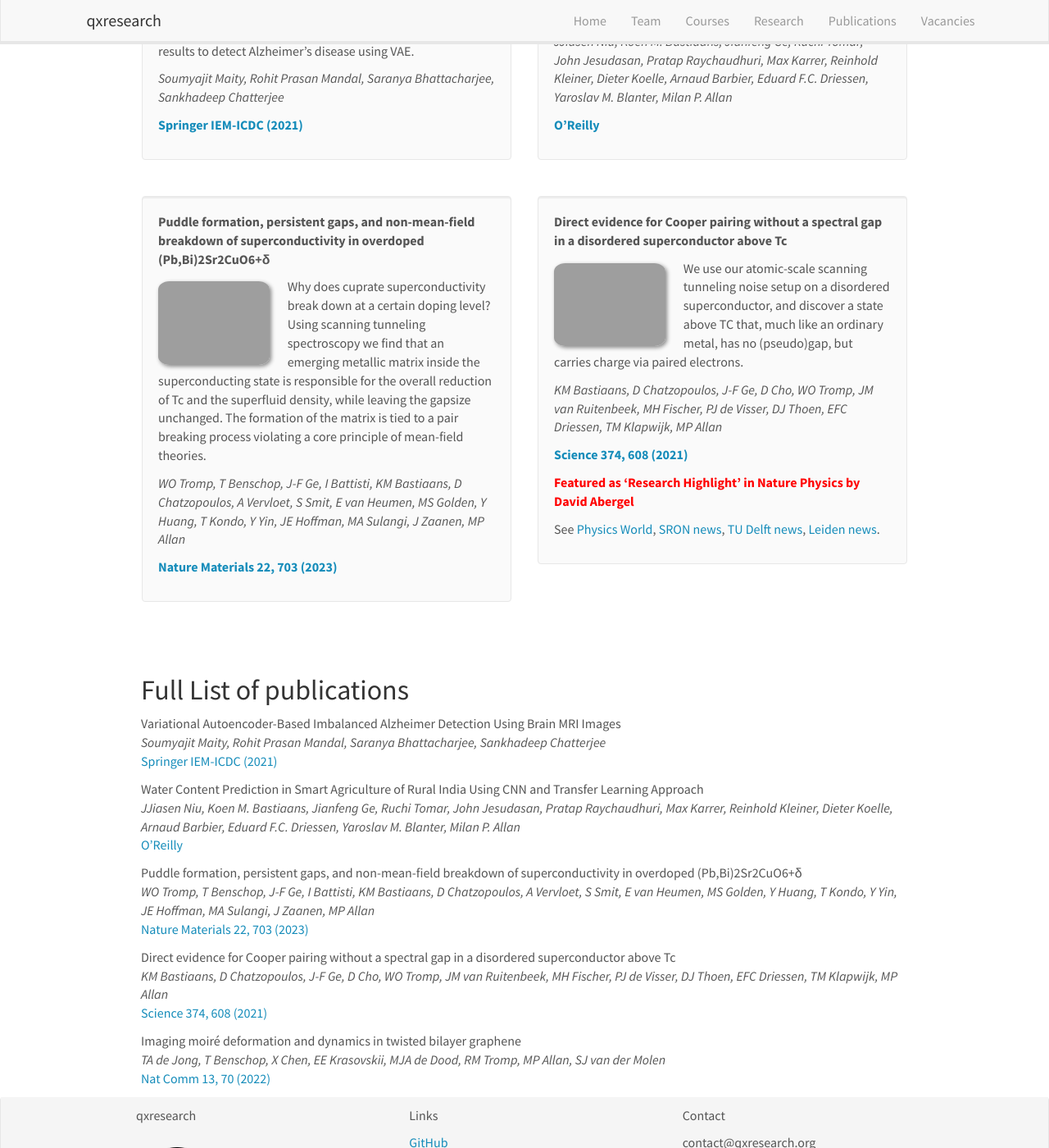
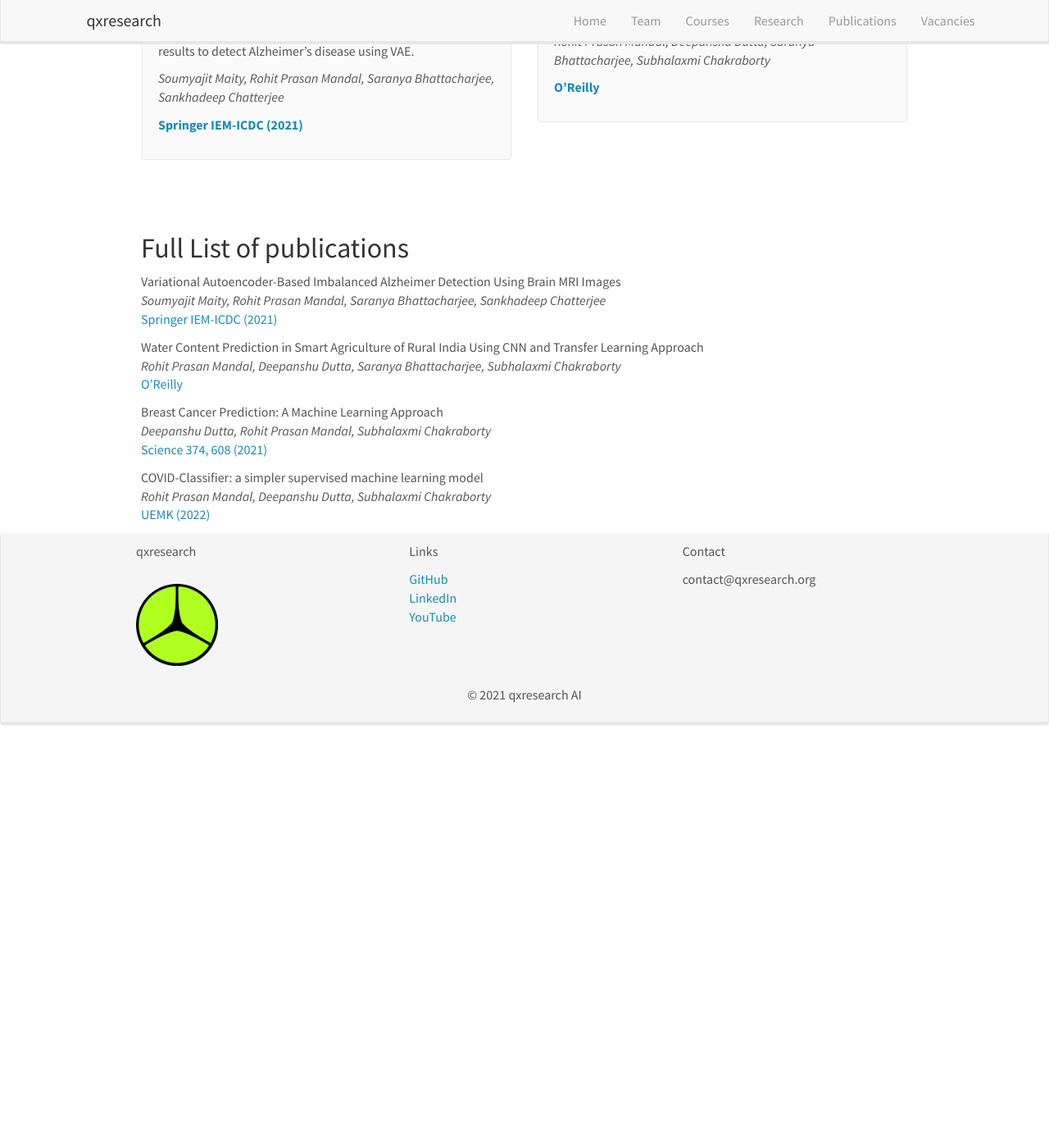
Before and after one commit to qxresearch/qxresearch.github.io, a Jekyll site: the page built from _pages/publications.md, in a window 1280 px wide and 1400 px high, scrolled down 770 px. Shown: the whole window at 82% size. Built offline with Jekyll 4.4.1, drawn with Linux system fonts in a browser that asks for light colours; nearby versions of some CDN libraries; after the commit the page ends 1676 px from its top, so only the background shows below that.

Commit message:
Update publist.yml

```diff
--- a/_data/publist.yml
+++ b/_data/publist.yml
@@ -11,38 +11,29 @@
 - title: "Water Content Prediction in Smart Agriculture of Rural India Using CNN and Transfer Learning Approach"
   image: 8.jpg
   description: "Soil moisture prediction is one of the emerging fields in the domain of smart agriculture. Ample moisture levels are of high importance to yields; thus, plants will not grow and develop with inadequate soil moisture, which influences soil temperature and heat capacity and also prevents soil from weathering. Accurate soil moisture detection can lead to proper growth of all kinds of trees and crops. In this chapter, we have implemented a deep learning and few transfer learning algorithms, such as convolutional neural network (CNN), VGGNet (VGG-16, VGG-19), Inception v3, ResNet50, Xception for prediction of soil moisture based on a very small custom dataset of 626 field images of rural India over a period of 10 days, both with and without the effect of data augmentation. We have also demonstrated how these pretrained algorithms save both time and resources compared to traditional deep learning models. Here, multiclass classification is considered based on three different classes, viz. “dry,” “wet,” “extremely wet."
-  authors: JJiasen Niu, Koen M. Bastiaans, Jianfeng Ge, Ruchi Tomar, John Jesudasan, Pratap Raychaudhuri, Max Karrer, Reinhold Kleiner, Dieter Koelle, Arnaud Barbier, Eduard F.C. Driessen, Yaroslav M. Blanter, Milan P. Allan
+  authors: Rohit Prasan Mandal, Deepanshu Dutta, Saranya Bhattacharjee, Subhalaxmi Chakraborty
   link:
-    url: https://arxiv.org/abs/2306.02397
+    url: https://www.oreilly.com/library/view/intelligent-decision-support/9781119896432/c10.xhtml
     display: O’Reilly
   highlight: 1
 
-- title: "Puddle formation, persistent gaps, and non-mean-field breakdown of superconductivity in overdoped (Pb,Bi)2Sr2CuO6+δ"
-  image: BSCCOgap.png
-  description: Why does cuprate superconductivity break down at a certain doping level? Using scanning tunneling spectroscopy we find that an emerging metallic matrix inside the superconducting state is responsible for the overall reduction of Tc and the superfluid density, while leaving the gapsize unchanged. The formation of the matrix is tied to a pair breaking process violating a core principle of mean-field theories.
-  authors: WO Tromp, T Benschop, J-F Ge, I Battisti, KM Bastiaans, D Chatzopoulos, A Vervloet, S Smit, E van Heumen, MS Golden, Y Huang, T Kondo, Y Yin, JE Hoffman, MA Sulangi, J Zaanen, MP Allan
-  link:
-    url: https://www.nature.com/articles/s41563-023-01497-1
-    display: Nature Materials 22, 703 (2023)
-  highlight: 1
-
-- title: "Direct evidence for Cooper pairing without a spectral gap in a disordered superconductor above Tc"
+- title: "Breast Cancer Prediction: A Machine Learning Approach"
   image: Pairs3.png
-  description: We use our atomic-scale scanning tunneling noise setup on a disordered superconductor, and discover a state above TC that, much like an ordinary metal, has no (pseudo)gap, but carries charge via paired electrons.
-  authors: KM Bastiaans, D Chatzopoulos, J-F Ge, D Cho, WO Tromp, JM van Ruitenbeek, MH Fischer, PJ de Visser, DJ Thoen, EFC Driessen, TM Klapwijk, MP Allan
+  description: "Breast cancer is the most common cancer in women world-wide. In 2020, there were 2.3 million women diagnosed with breast can-cer and 685 000 deaths globally. Incidence rates vary widely across theworld, from 27 per 100,000 in Middle Africa and Eastern Asia to 92 per100,000 in Northern America. Earlier detection of this disease can leadto proper treatment. So accurate and fast detection is most important.This proposed paper presents a comparison of six machine learning al-gorithms: XGBoost Classifier, Random Forest, KNN Classifier, Logistic Regression, SVM Classification, Decision Tree on the Wisconsin Diagnos-tic Breast Cancer dataset which is extracted from a digitised image of anMRI. After cleaning the dataset we perform feature scaling. Finally, weapplied those classification algorithm to classifies into two classes‘Ma-lignant Tumor’, and‘Malignant Benign’. The best overall accuracy forbreast cancer diagnosis is achieved equal to 93.24% and 94.96% respec-tively using support vector machines classifier and Logistic Regressionmodels against two widely used breast cancer benchmark datasets."
+  authors: Deepanshu Dutta, Rohit Prasan Mandal, Subhalaxmi Chakraborty
   link:
     url: https://www.science.org/doi/10.1126/science.abe3987
     display: Science 374, 608 (2021)
-  highlight: 1
+  highlight: 0
   news1:   <a style="color:#FF0000" href="https://www.nature.com/articles/s41567-021-01468-w">Featured as 'Research Highlight' in Nature Physics by David Abergel</a>
   news2: See [Physics World](https://physicsworld.com/a/cooper-pairs-spotted-above-critical-temperature-for-superconductivity/), [SRON news](https://www.sron.nl/news/5169-elektronparen-blijven-stabiel-boven-kritische-temperatuur-supergeleiding), [TU Delft news](https://www.tudelft.nl/en/2021/eemcs/inexplicably-stable-electron-pairs-without-superconductivity), [Leiden news](https://www.universiteitleiden.nl/en/news/2021/10/new-quantum-liquid-discovered).
 
-- title: "Imaging moiré deformation and dynamics in twisted bilayer graphene"
+- title: " COVID-Classifier: a simpler supervised machine learning model"
   image: TBG_SL.png
-  description: Why is there so much variation in TBG devices? And are open devices more disordered than encapsulated ones? We introduce a new method to continuously map inhomogeneities of a moiré lattice and apply it to open-device TBG to show that twist angle variation is small over areas of hundreds of nm.
-  authors: TA de Jong, T Benschop, X Chen, EE Krasovskii, MJA de Dood, RM Tromp,  MP Allan, SJ van der Molen
+  description: "Coronavirus disease (COVID-19) is an infectious disease causedby the SARS-CoV-2 virus. It is the largest category for anRNA virus. Authorities in 222 countries and territories have reportedabout 244.2 million Covid-19 cases and 5 million deaths since Chinareported its first cases to the World Health Organization (WHO) in De-cember 2019. Our proposed classifier assists in the early diagnosis of Covid-19. There are many well established model which can give moreaccurate results based on X-ray or CT scans, but they are convoluted andabstruse for normal person. We’ve developed a more simpler model with‘Yes’ and ‘No’ types on question, where our huge dataset are trained with these features : ‘BreathingProblem’, ‘Fever’, ‘Dry Cough’, ‘Sore throat’, ‘Running Nose’, ‘Asthma’, ‘Chronic Lung Disease’, ‘Headache’, ‘Heart Disease’, ‘Diabetes’, ‘HyperTension’, ‘Fatigue’ and eight more. Based on these data the model willpredict result in a probabilistic view."
+  authors: Rohit Prasan Mandal, Deepanshu Dutta, Subhalaxmi Chakraborty
   link:
-    url: https://www.nature.com/articles/s41467-021-27646-1
-    display:  Nat Comm 13, 70 (2022)
+    url: https://github.com/xiaowuc2/COVID-Classifier-a-simpler-supervised-machine-learning-model
+    display:  UEMK (2022)
   highlight: 0
   news2:
```
